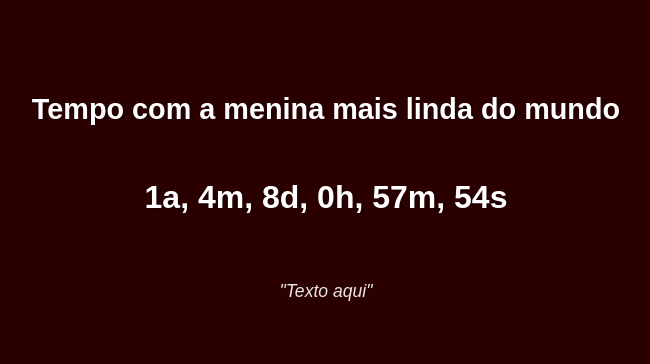
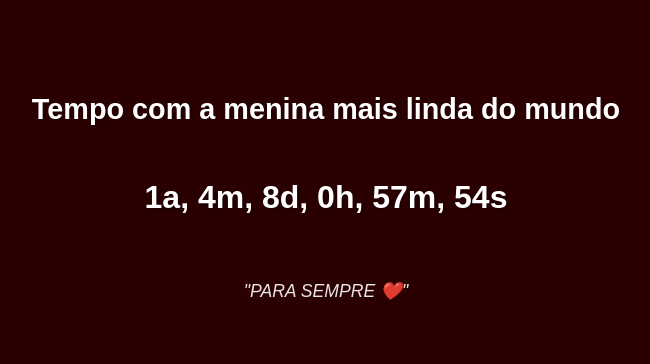
Before and after one commit to JPFERR/natal_jj, a plain HTML site: page index.html in a window 1280 px wide. Shown: the part 234-598 px from the top of the page, without its empty margins (314-964 px from the left). Drawn offline with Linux system fonts and the light colour scheme.

Commit message:
Update index.html

```diff
--- a/index.html
+++ b/index.html
@@ -122,7 +122,7 @@
             <h2>Tempo com a menina mais linda do mundo</h2>
             <div class="time" id="contador"></div>
             <div class="quote">
-                "Texto aqui"
+                "PARA SEMPRE ❤️"
             </div>
         </div>
     </div>
```
